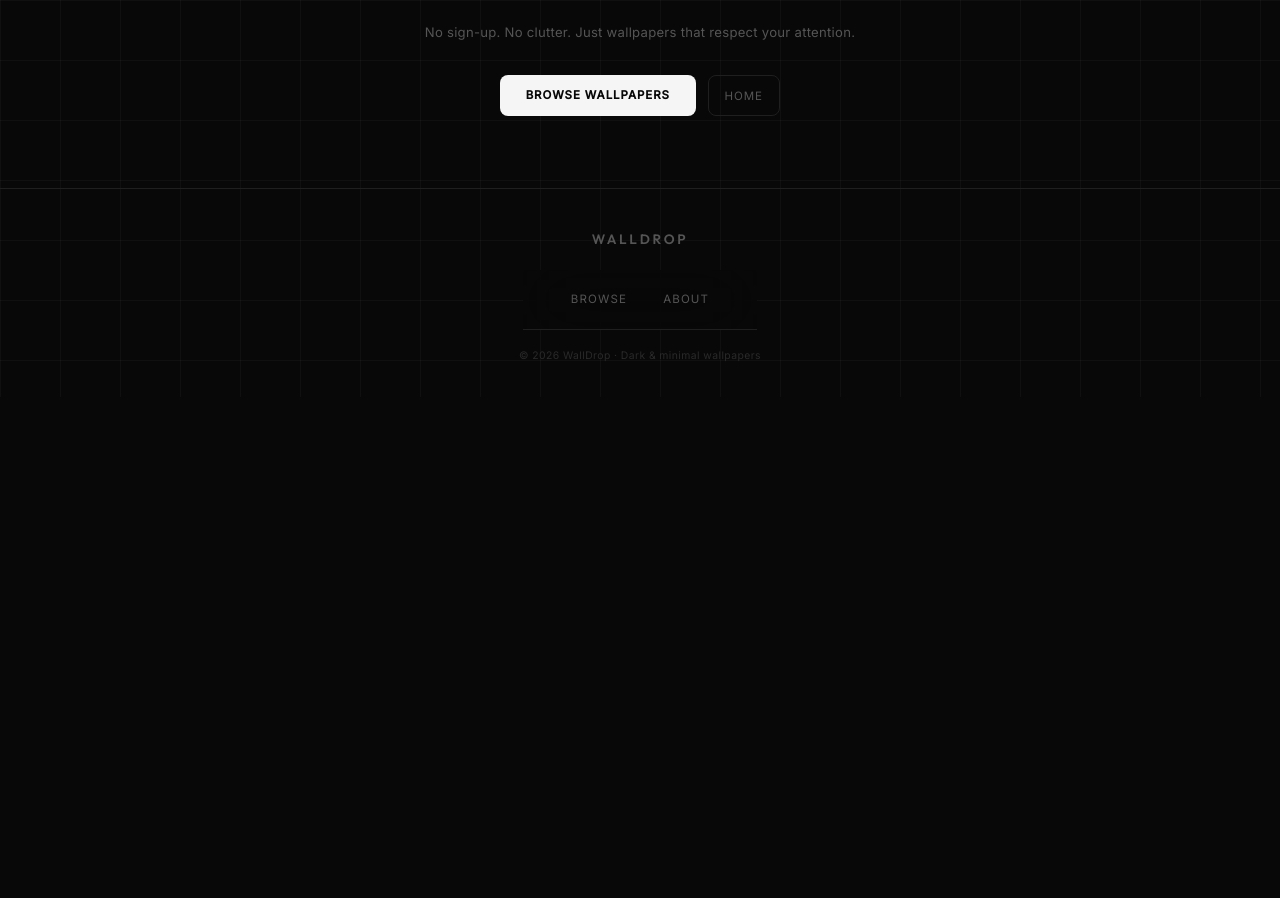
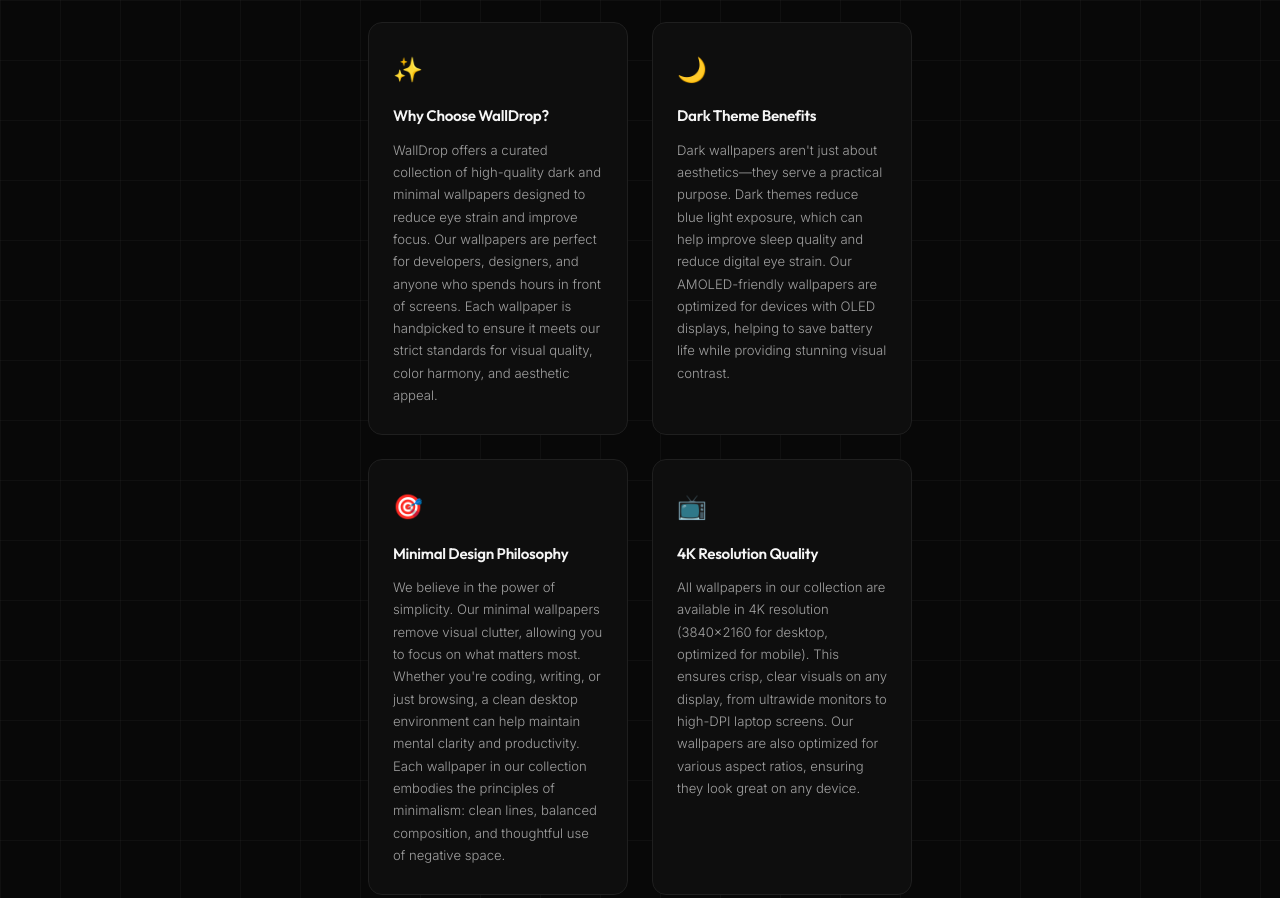
Before and after one commit to anekh1000-arch/Wall-Drop, a website: page Webpage/about.html in a window 1280 px wide. Shown: the part 900-1798 px from the top of the page. Before the commit the page ends 1297 px from the top, so only its background shows below. Drawn offline with Linux system fonts and the light colour scheme.

Commit message:
Add detailed about section with feature cards: Why Choose WallDrop, Dark Theme Benefits, Minimal Design Philosophy, 4K Resolution Quality

```diff
--- a/Webpage/about.html
+++ b/Webpage/about.html
@@ -219,6 +219,44 @@
 }
 .btn-ghost:hover{border-color:var(--silver);color:var(--silver)}
 
+.features-section{
+  display:grid;
+  grid-template-columns:repeat(2,1fr);
+  gap:1.5rem;
+  margin-bottom:2.5rem;
+}
+.feature-card{
+  background:var(--surface);
+  border:1px solid var(--border);
+  border-radius:14px;
+  padding:1.75rem 1.5rem;
+  transition:background 0.2s,border-color 0.2s;
+}
+.feature-card:hover{
+  background:var(--card);
+  border-color:var(--border-light);
+}
+.feature-icon{
+  font-size:1.5rem;
+  margin-bottom:1rem;
+}
+.feature-card h3{
+  font-family:'Outfit',sans-serif;
+  font-size:0.95rem;
+  font-weight:600;
+  color:var(--white);
+  letter-spacing:-0.02em;
+  margin-bottom:0.75rem;
+  line-height:1.4;
+}
+.feature-card p{
+  font-size:0.82rem;
+  font-weight:300;
+  line-height:1.7;
+  color:var(--silver);
+  margin:0;
+}
+
 footer{
   border-top:1px solid var(--border);
   padding:2.5rem 3rem 2rem;
@@ -256,6 +294,7 @@
   }
   .nav-links.is-open{display:flex}
   .pillars{grid-template-columns:1fr}
+  .features-section{grid-template-columns:1fr}
   .footer-nav{gap:1.5rem;flex-wrap:wrap}
 }
 </style>
@@ -331,6 +370,32 @@
     </div>
   </div>
 
+  <div class="features-section reveal--soft" data-reveal>
+    <div class="feature-card">
+      <div class="feature-icon">✨</div>
+      <h3>Why Choose WallDrop?</h3>
+      <p>WallDrop offers a curated collection of high-quality dark and minimal wallpapers designed to reduce eye strain and improve focus. Our wallpapers are perfect for developers, designers, and anyone who spends hours in front of screens. Each wallpaper is handpicked to ensure it meets our strict standards for visual quality, color harmony, and aesthetic appeal.</p>
+    </div>
+
+    <div class="feature-card">
+      <div class="feature-icon">🌙</div>
+      <h3>Dark Theme Benefits</h3>
+      <p>Dark wallpapers aren't just about aesthetics—they serve a practical purpose. Dark themes reduce blue light exposure, which can help improve sleep quality and reduce digital eye strain. Our AMOLED-friendly wallpapers are optimized for devices with OLED displays, helping to save battery life while providing stunning visual contrast.</p>
+    </div>
+
+    <div class="feature-card">
+      <div class="feature-icon">🎯</div>
+      <h3>Minimal Design Philosophy</h3>
+      <p>We believe in the power of simplicity. Our minimal wallpapers remove visual clutter, allowing you to focus on what matters most. Whether you're coding, writing, or just browsing, a clean desktop environment can help maintain mental clarity and productivity. Each wallpaper in our collection embodies the principles of minimalism: clean lines, balanced composition, and thoughtful use of negative space.</p>
+    </div>
+
+    <div class="feature-card">
+      <div class="feature-icon">📺</div>
+      <h3>4K Resolution Quality</h3>
+      <p>All wallpapers in our collection are available in 4K resolution (3840×2160 for desktop, optimized for mobile). This ensures crisp, clear visuals on any display, from ultrawide monitors to high-DPI laptop screens. Our wallpapers are also optimized for various aspect ratios, ensuring they look great on any device.</p>
+    </div>
+  </div>
+
   <p class="closing">No sign-up. No clutter. Just wallpapers that respect your attention.</p>
 
   <div class="about-cta">
```
